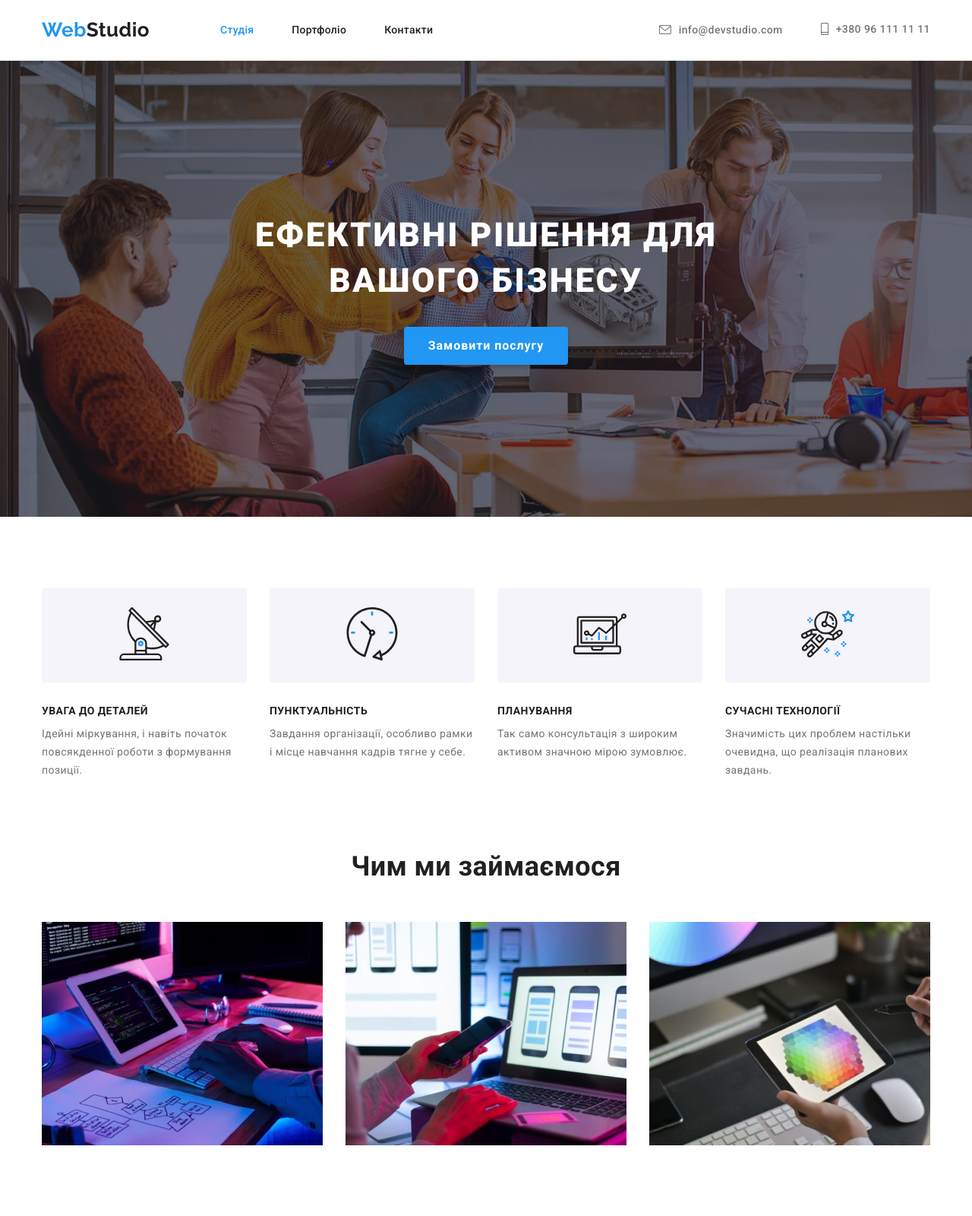
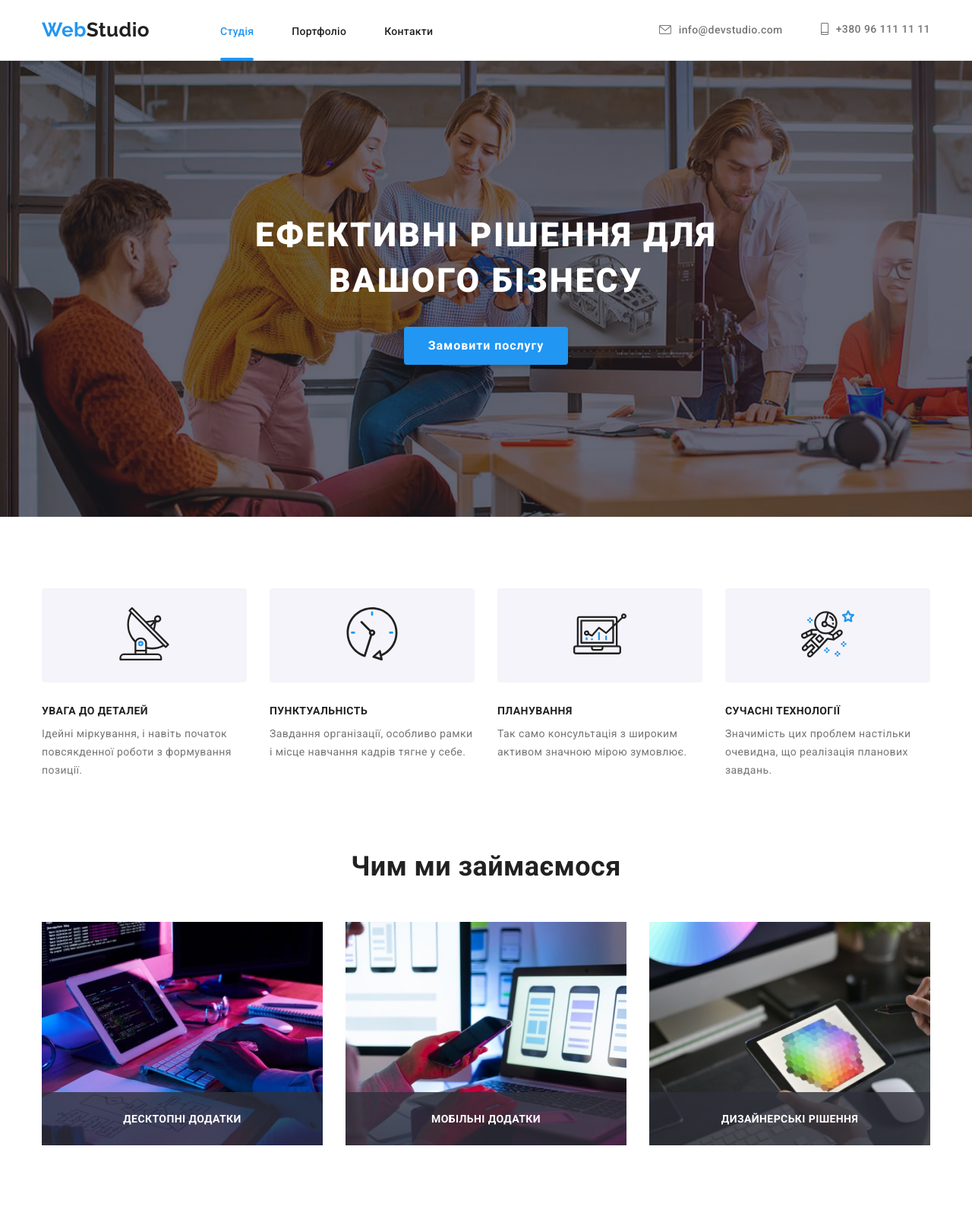
Before and after one commit to Nadiia-P/goit-markup-hw-05, a plain HTML site: page index.html in a window 1280 px wide. Shown: the top 1600 px of the page at 76% size. Drawn offline with nearby package versions, Linux system fonts and the light colour scheme.

Commit message:
::after, services titles, started transitions

```diff
--- a/css/styles.css
+++ b/css/styles.css
@@ -8,6 +8,7 @@
   --accent-clr-blue: #2196f3;
   --border-clr: #ececec;
   --icon-clr-grey: #afb1b8;
+
   --ff-main: 'Roboto';
   --ff-logo: 'Raleway';
   --fs-main: 14px;
@@ -22,6 +23,8 @@
   --fw-header: 700;
   --fw-hero-button: 700;
   --fw-hero: 900;
+
+  --trans-func: cubic-bezier(0.4, 0, 0.2, 1)
 }
 
 /* GENERAL */
@@ -124,6 +127,19 @@ img {
   margin-left: 93px;
   display: flex;
   gap: 50px;
+  align-items: baseline;
+}
+
+.current::before {
+  content: "";
+  display: block;
+  height: 4px;
+  width: 100%;
+  border-radius: 100vh;
+  background-color: var(--accent-clr-blue);
+
+  position: relative;
+  top: 47px;
 }
 
 .header .contacts {
@@ -148,6 +164,7 @@ img {
   color: var(--txt-clr-header);
   letter-spacing: 0.02em;
   font-weight: var(--fw-medium);
+  transition: color 250ms var(--trans-func), fill 250ms var(--trans-func);
 }
 
 .current {
@@ -252,12 +269,23 @@ img {
   column-gap: 30px;
 }
 
-.section-header {
+.services-title {
   font-size: var(--fs-header);
   text-align: center;
   margin-bottom: 50px;
 }
 
+.service-title {
+  position: relative;
+  bottom: 70px;
+  width: 100%;
+  line-height: 70px;
+  text-align: center;
+  text-transform: uppercase;
+  color: var(--txt-clr-white);
+  font-weight: var(--fw-header);
+  background-color: rgba(47, 48, 58, 0.8);
+}
 /* team */
 
 .section.team {
--- a/index.html
+++ b/index.html
@@ -118,16 +118,19 @@
           </ul>
         </section>
         <section class="section">
-          <div class="container"> <h2 class="section-header">Чим ми займаємося</h2>
+          <div class="container"> <h2 class="services-title">Чим ми займаємося</h2>
             <ul class="services">
-              <li>
-                <img src="./images/service_1.jpg" alt="Web development" width="370" />
+              <li class="service">
+                <img src="./images/service_1.jpg" alt="PC apps development" width="370"/>
+                <p class="service-title">десктопні додатки</p>
               </li>
-              <li>
-                <img src="images/service_2.jpg" alt="UI/UX Design" width="370" />
+              <li class="service">
+                <img src="images/service_2.jpg" alt="Mobile apps development" width="370"/>
+                <p class="service-title">мобільні додатки</p>
               </li>
-              <li>
-                <img src="images/service_3.jpg" alt="Graphic design" width="370" />
+              <li class="service">
+                <img src="images/service_3.jpg" alt="UI/UX Design" width="370"/>
+                <p class="service-title">дизайнерські рішення</p>
               </li>
             </ul>
           </div>
@@ -331,5 +334,6 @@
       </div>
       </div>
       </footer>
+      <script src="./js/modal.js"></script>
   </body>
   </html>
```
